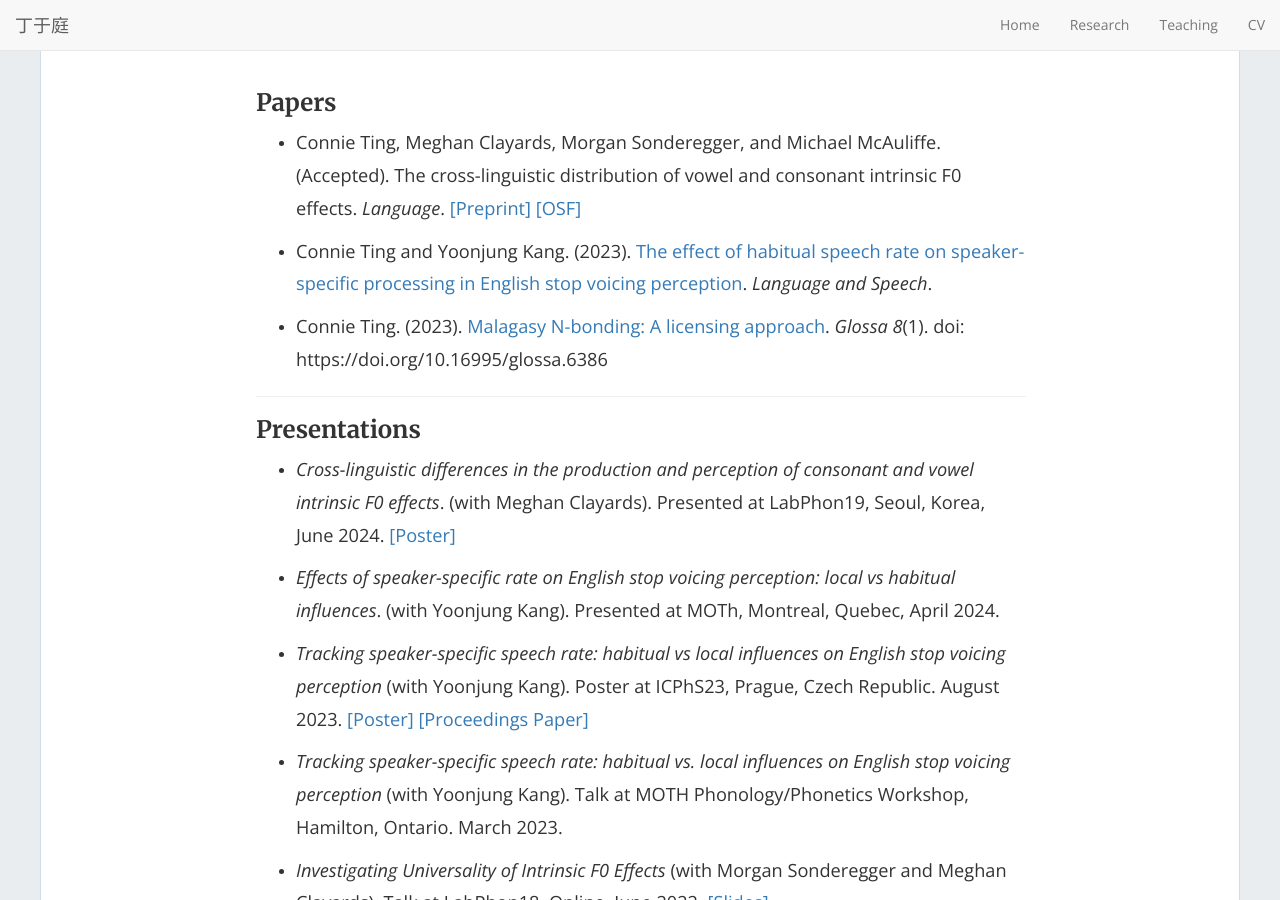
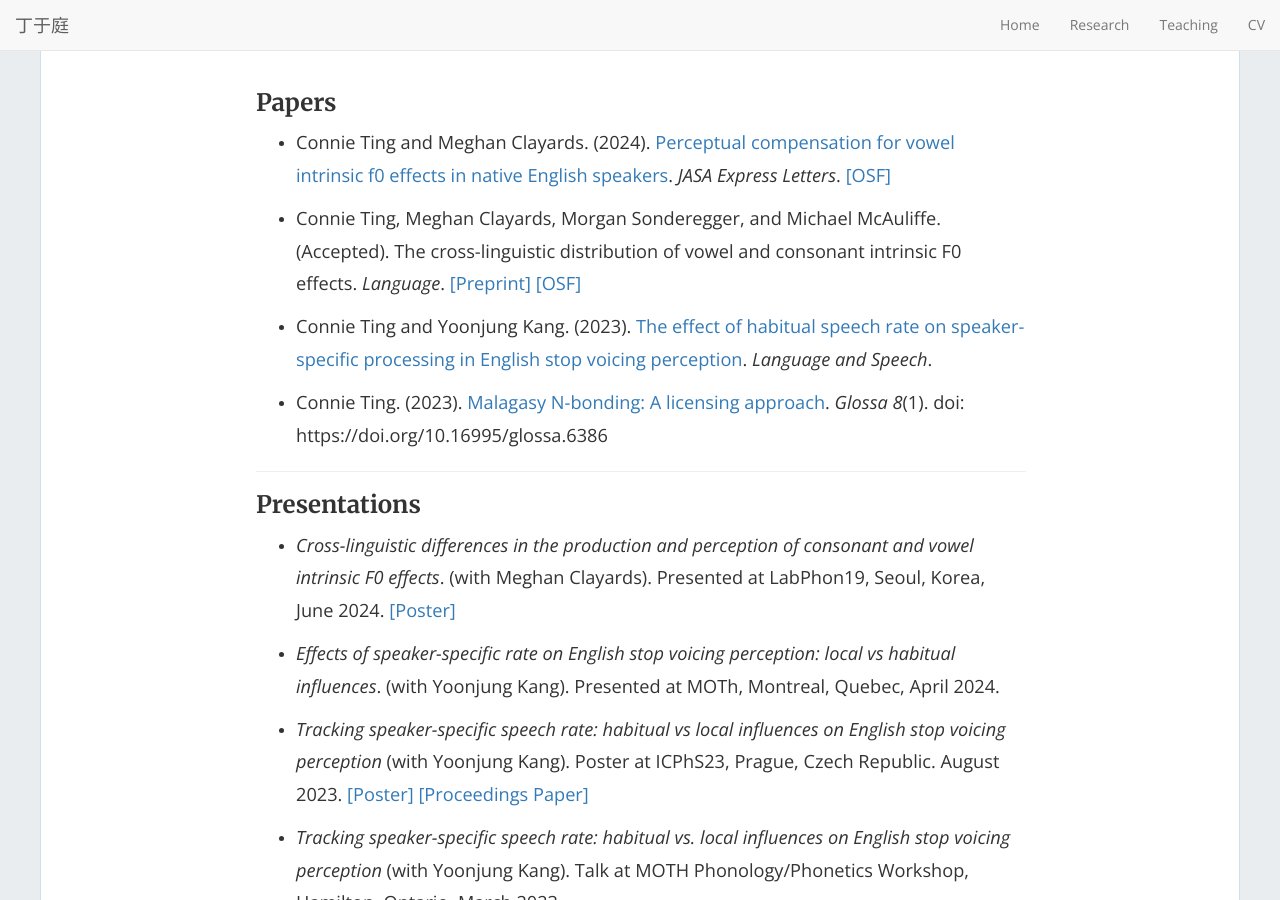
Before and after one commit to connieting/connieting.github.io, a Jekyll site: the page built from research.md, in a window 1280 px wide and 900 px high. Built offline with Jekyll 4.4.1, drawn with Linux system fonts in a browser that asks for light colours; nearby versions of some CDN libraries.

Commit message:
Update research.md
Added JASA-EL publication

```diff
--- a/research.md
+++ b/research.md
@@ -5,6 +5,8 @@ permalink: /research/
 ---
 
 ### Papers
+
+- Connie Ting and Meghan Clayards. (2024). [Perceptual compensation for vowel intrinsic f0 effects in native English speakers](https://doi.org/10.1121/10.0028310){:target="_blank"}. _JASA Express Letters_. [[OSF]](https://osf.io/4pfg7/){:target="_blank"}
 
 - Connie Ting, Meghan Clayards, Morgan Sonderegger, and Michael McAuliffe. (Accepted). The cross-linguistic distribution of vowel and consonant intrinsic F0 effects. _Language_. [[Preprint]](https://osf.io/preprints/psyarxiv/64nhs){:target="_blank"} [[OSF]](https://osf.io/ehs6d/){:target="_blank"}
 
```
